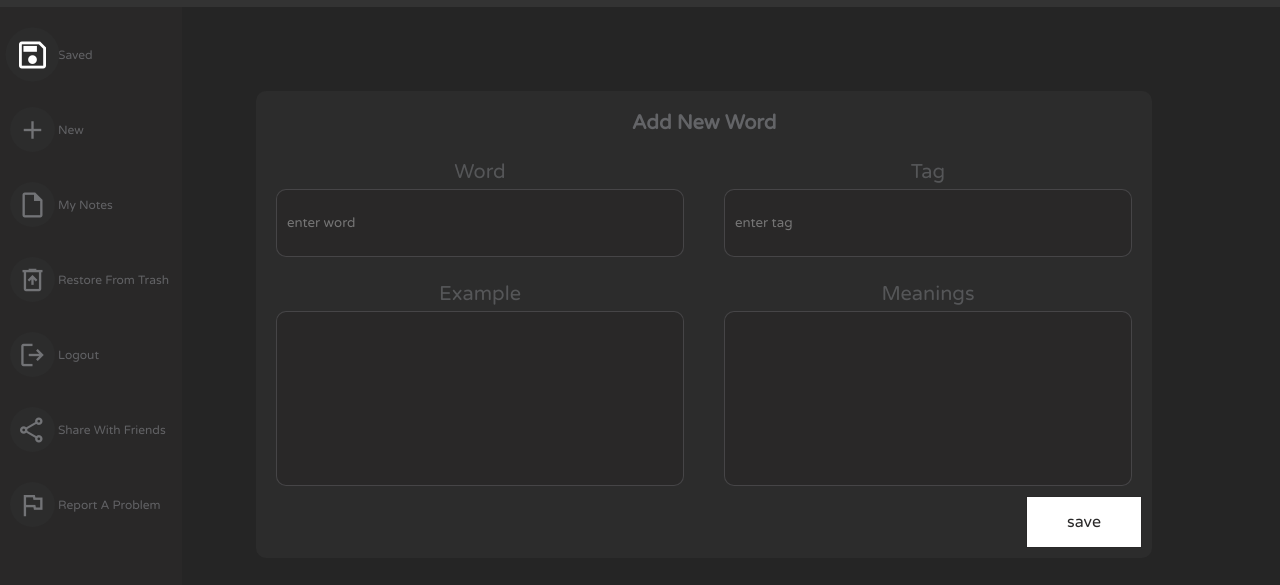
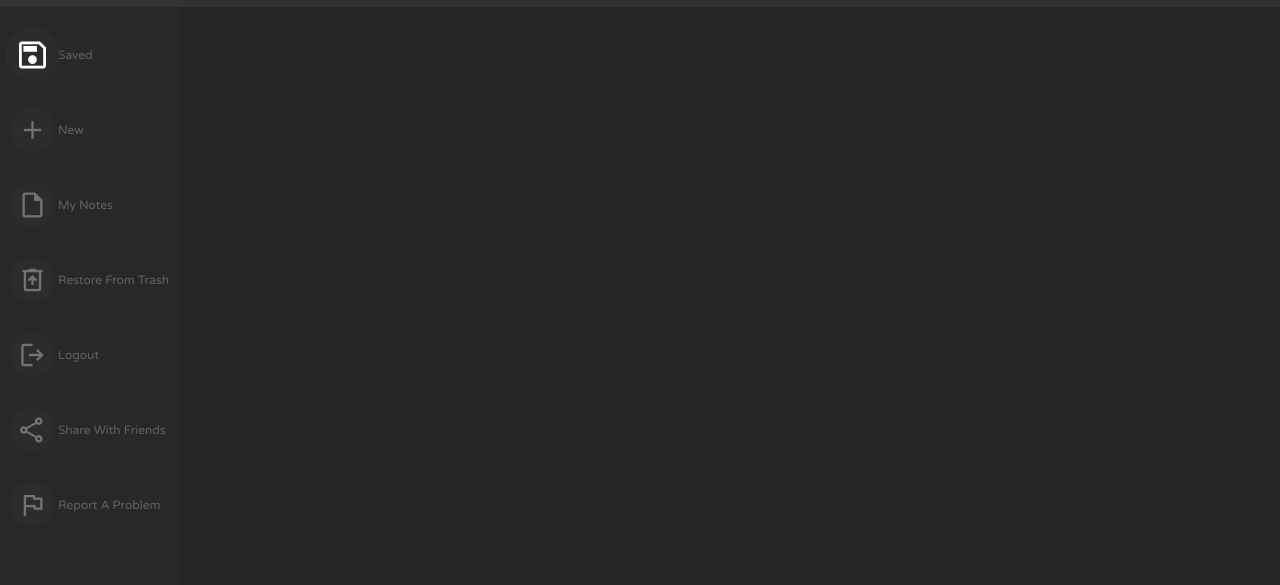
Before and after one commit to TheDzigner/wordhoard, a plain HTML site: page index.html in a window 1280 px wide. Shown: the part 69-654 px from the top of the page. Drawn offline with nearby package versions, Linux system fonts and the light colour scheme; no server answers.

Commit message:
Add files via upload

```diff
--- a/index.html
+++ b/index.html
@@ -178,49 +178,33 @@
 
 
 <section data-filter="new" class="my-form-container">
-          <h4>
-        add new word
-          </h4>
+    <h2>Add a New Word</h2>
     <form action="" id="saveWords">
-
         <div class="words-input">
             <label for="word">
-            <span>
-            word
-            </span>
-            <input type="text" placeholder="enter word" id="word" required autocomplete="false">
+                <span>Word:</span>
+                <input type="text" placeholder="Enter the word" id="word" required autocomplete="off">
             </label>
             <label for="tag">
-            <span>
-            tag
-            </span>
-            <input type="text" placeholder="enter tag" id="tag" autocomplete="false">
+                <span>Part of Speech:</span>
+                <input type="text" placeholder="Enter the part of speech (e.g. noun, verb)" id="tag" autocomplete="off">
             </label>
-
         </div>
-
         <div class="words-detail">
             <label for="example">
-            <span>
-            example
-            </span>
-            <textarea type="text" placeholder="enter tag" id="example" placeholder="enter example" required autocomplete="false">
-            </textarea>
+                <span>Example Sentence:</span>
+                <textarea placeholder="Enter an example sentence using the word" id="example" required autocomplete="off"></textarea>
             </label>
-
             <label for="meanings">
-            <span>
-              meanings
-            </span>
-            <textarea type="text" placeholder="enter tag" id="meanings" placeholder="enter meanings" required autocomplete="false">
-            </textarea>
+                <span>Meanings:</span>
+                <textarea placeholder="Enter the meanings of the word" id="meanings" required autocomplete="off"></textarea>
             </label>
         </div>
-
-    <button type="submit">save</button>
+        <button type="submit">Save Word</button>
     </form>
 </section>
 
 
+
 </body>
 </html>
--- a/style.css
+++ b/style.css
@@ -568,8 +568,9 @@ header input.active
    background-color: #2c2c2c;
    border-radius: 10px;
    padding: 10px;
+   display: none;
 }
-.my-form-container h4
+.my-form-container h2
 {
     text-align: center;
     padding: 10px;
```
Lines whose indentation alone changed are shown as unchanged.
